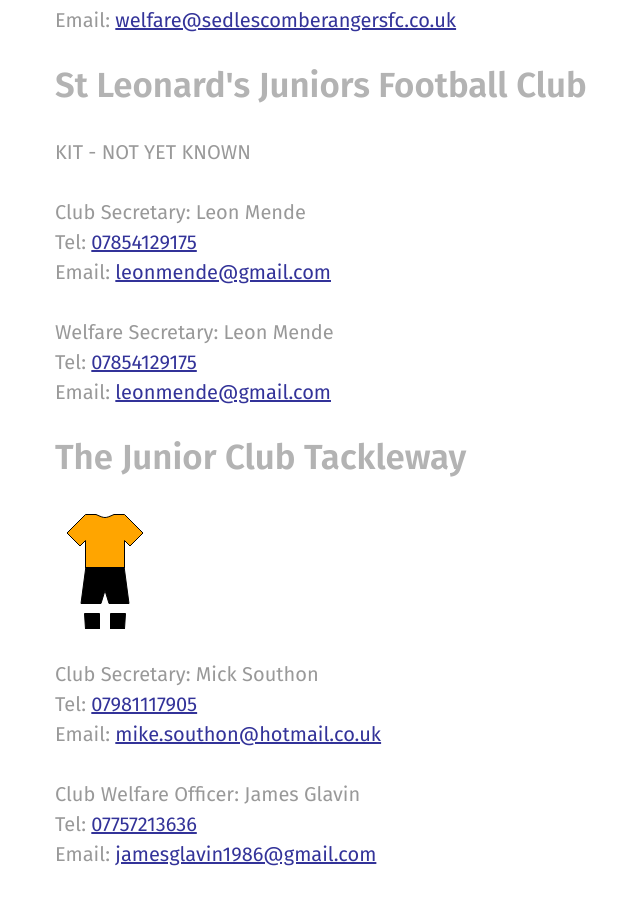
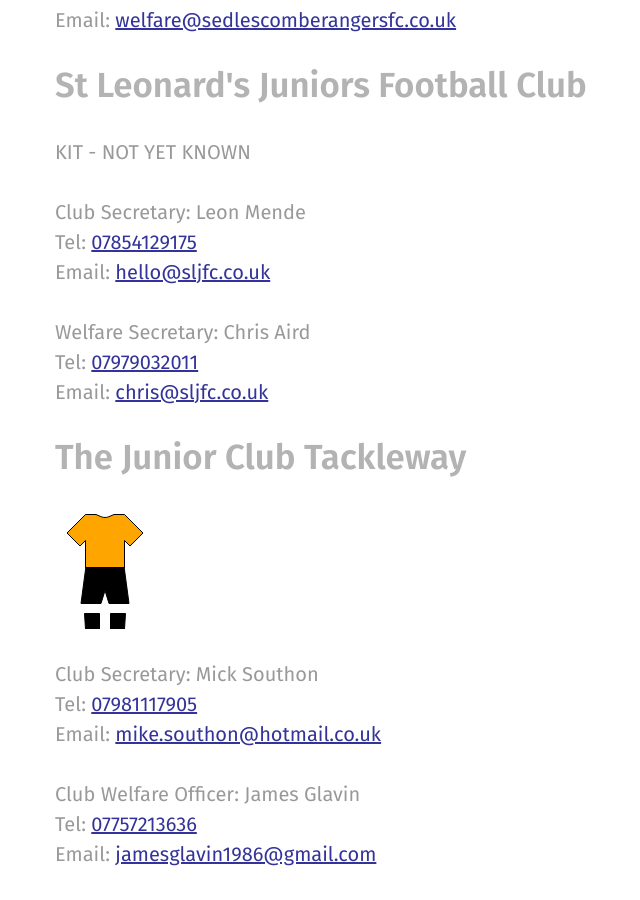
Before and after one commit to rotherleague/Rother, a Jekyll site: the page built from clubs.md, in a window 1280 px wide and 900 px high, scrolled down 12949 px. Shown: the whole window, without its empty margins (25-665 px from the left). Built offline with Jekyll 4.4.1, drawn with Linux system fonts in a browser that asks for light colours; nearby versions of some CDN libraries.

Commit message:
Update st_leonards.html

```diff
--- a/_includes/clubs/st_leonards.html
+++ b/_includes/clubs/st_leonards.html
@@ -4,11 +4,11 @@
 <p>
 	Club Secretary: Leon Mende<br>
 	Tel: <a href="tel:07854129175">07854129175</a><br>
-	Email: <a href="mailto:leonmende@gmail.com">leonmende@gmail.com</a>
+	Email: <a href="mailto:hello@sljfc.co.uk "> hello@sljfc.co.uk </a>
 </p>
 
 <p>
-	Welfare Secretary: Leon Mende<br>
-	Tel: <a href="tel:07854129175">07854129175</a><br>
-	Email: <a href="mailto:leonmende@gmail.com">leonmende@gmail.com</a>
+	Welfare Secretary: Chris Aird<br>
+	Tel: <a href="tel:07979032011">07979032011</a><br>
+	Email: <a href="mailto:chris@sljfc.co.uk">chris@sljfc.co.uk</a>
 </p>
```
